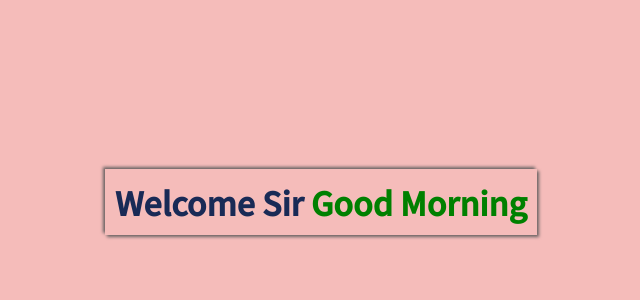
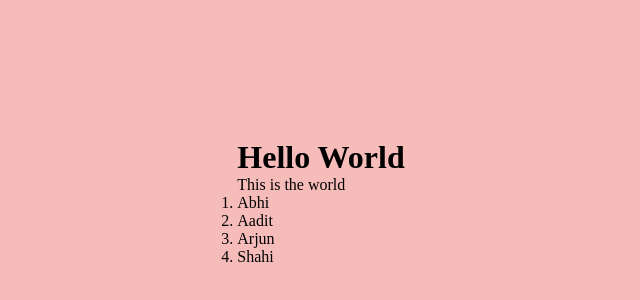
Before and after one commit to Abhishek-389/React-Test-App, a React (Create React App) app: page / in a window 1280 px wide. Shown: the part 198-498 px from the top of the page, without its empty margins (319-959 px from the left). Built offline with nearby package versions, Linux system fonts and the light colour scheme.

Commit message:
React Component

```diff
--- /dev/null
+++ b/src/App.jsx
@@ -0,0 +1,17 @@
+import React from "react";
+
+import Heading from "./Heading";
+import Para from "./Para";
+import List from "./List";
+
+function App() {
+  return (
+    <>
+      <Heading />
+      <Para />
+      <List />
+    </>
+  );
+}
+
+export default App;
--- /dev/null
+++ b/src/Heading.jsx
@@ -0,0 +1,7 @@
+import React from "react";
+
+function Heading() {
+  return <h1>Hello World</h1>;
+}
+
+export default Heading;
--- /dev/null
+++ b/src/List.jsx
@@ -0,0 +1,14 @@
+import React from "react";
+
+function List() {
+  return (
+    <ol>
+      <li>Abhi</li>
+      <li>Aadit</li>
+      <li>Arjun</li>
+      <li>Shahi</li>
+    </ol>
+  );
+}
+
+export default List;
--- /dev/null
+++ b/src/Para.jsx
@@ -0,0 +1,7 @@
+import React from "react";
+
+function Para() {
+  return <p>This is the world</p>;
+}
+
+export default Para;
--- a/src/index.js
+++ b/src/index.js
@@ -1,28 +1,6 @@
 import React from "react";
 import ReactDom from "react-dom";
 import "./index.css";
-const currentHour = new Date().getHours();
-let greeting = "";
-let cssStyle = {};
 
-if (currentHour >= 1 && currentHour < 12) {
-  greeting = "Good Morning";
-  cssStyle.color = "green";
-} else if (currentHour >= 12 && currentHour < 19) {
-  greeting = "Good Afternoon";
-  cssStyle.color = "Orange";
-} else {
-  greeting = "Good Night";
-  cssStyle.color = "black";
-}
-
-ReactDom.render(
-  <>
-    <h1 className="heading">
-      Welcome Sir
-      <span style={cssStyle}>{" " + greeting}</span>
-    </h1>
-  </>,
-
-  document.getElementById("root")
-);
+import App from "./App";
+ReactDom.render(<App />, document.getElementById("root"));
```
